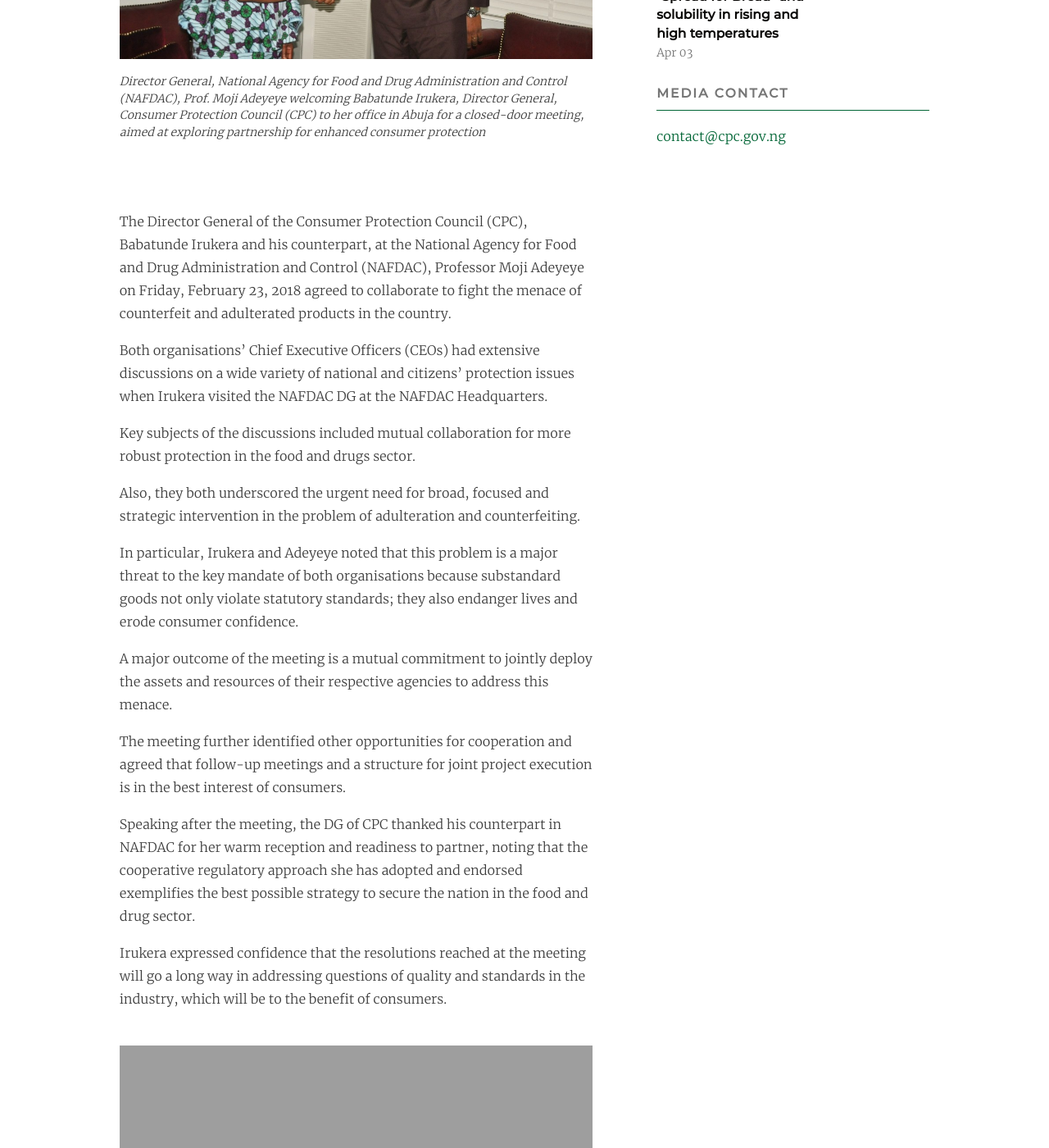
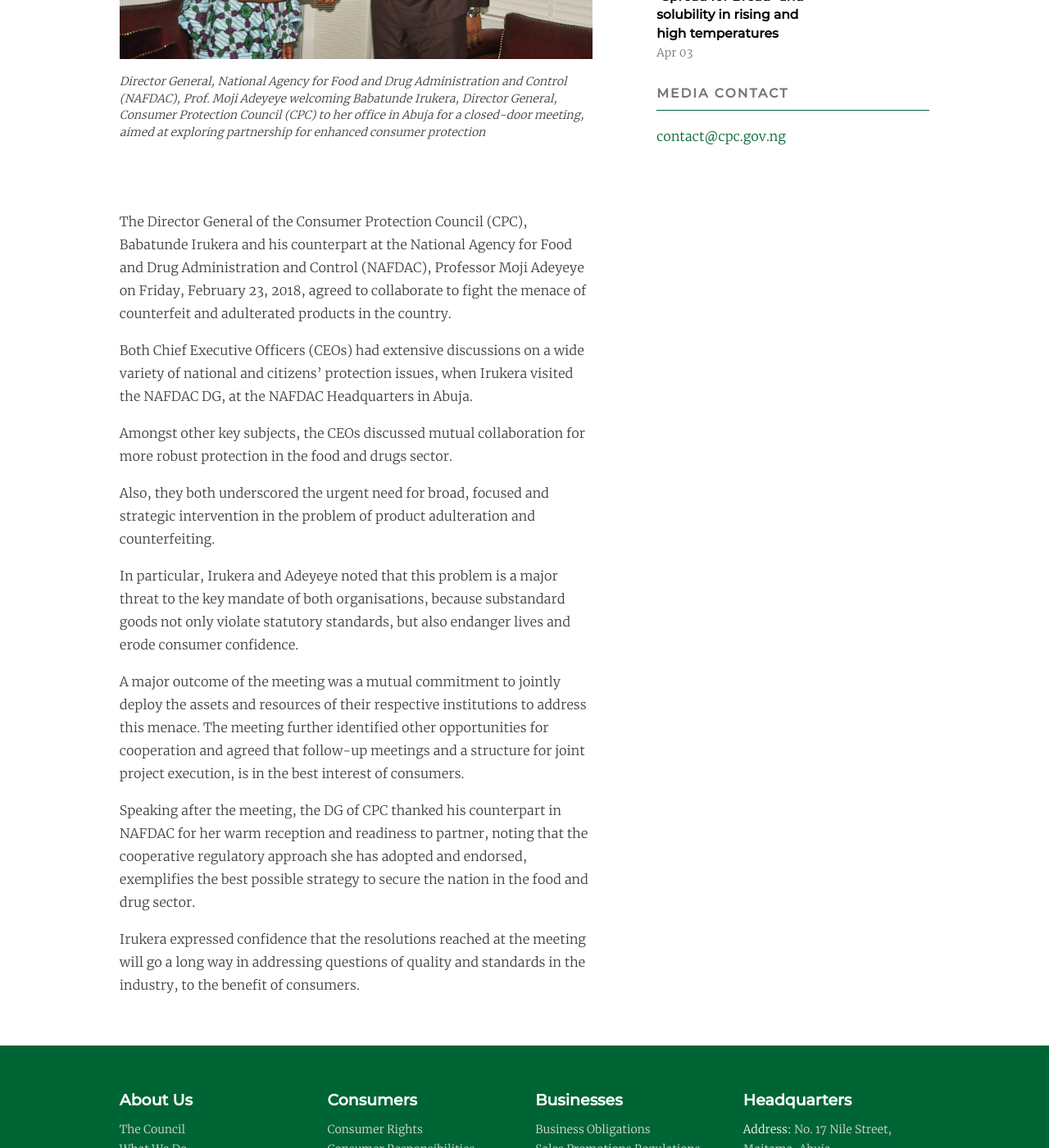
Before and after one commit to psybuglite/cpc-website, a Jekyll site: the page built from _events/nafdac.md, in a window 1280 px wide and 1400 px high, scrolled down 689 px. Shown: the whole window at 82% size. Built offline with Jekyll 4.4.1, drawn with Linux system fonts in a browser that asks for light colours; some of the changed text lies outside the part shown.

Commit message:
Updated Nafdac

```diff
--- a/_events/nafdac.md
+++ b/_events/nafdac.md
@@ -1,34 +1,29 @@
 ---
-title: CPC, NAFDAC CEOs discuss collaboration against counterfeiting, adulteration
-  of food, drugs
-date: 2018-02-23 00:00:00 +01:00
+title: CPC, NAFDAC CEOs discuss collaboration against counterfeiting, and adulteration
+  of food and drugs
+date: 2018-02-22 12:00:00 -11:00
+event_date: 2018-02-23 00:00:00 -11:00
+image: "/uploads/nafdac-01.jpg"
 event_number: 2
-event_date: '2018-02-23'
-event_time: ''
-event_venue: ''
 caption: Director General, National Agency for Food and Drug Administration and Control
   (NAFDAC), Prof. Moji Adeyeye welcoming Babatunde Irukera, Director General, Consumer
   Protection Council (CPC) to her office in Abuja for a closed-door meeting, aimed
   at exploring partnership for enhanced consumer protection
-image: "/uploads/nafdac-01.jpg"
 ---
 
-The Director General of the Consumer Protection Council (CPC), Babatunde Irukera and his counterpart, at the National Agency for Food and Drug Administration and Control (NAFDAC), Professor Moji Adeyeye on Friday, February 23, 2018 agreed to collaborate to fight the menace of counterfeit and adulterated products in the country.
+The Director General of the Consumer Protection Council (CPC), Babatunde Irukera and his counterpart at the National Agency for Food and Drug Administration and Control (NAFDAC), Professor Moji Adeyeye on Friday, February 23, 2018, agreed to collaborate to fight the menace of counterfeit and adulterated products in the country.
 
-Both organisations’ Chief Executive Officers (CEOs) had extensive discussions on a wide variety of national and citizens’ protection issues when Irukera visited the NAFDAC DG at the NAFDAC Headquarters.
+Both Chief Executive Officers (CEOs) had extensive discussions on a wide variety of national and citizens’ protection issues, when Irukera visited the NAFDAC DG, at the NAFDAC Headquarters in Abuja.
 
-Key subjects of the discussions included mutual collaboration for more robust protection in the food and drugs sector.
+Amongst other key subjects, the CEOs discussed mutual collaboration for more robust protection in the food and drugs sector.
 
-Also, they both underscored the urgent need for broad, focused and strategic intervention in the problem of adulteration and counterfeiting.
+Also, they both underscored the urgent need for broad, focused and strategic intervention in the problem of product adulteration and counterfeiting.
 
-In particular, Irukera and Adeyeye noted that this problem is a major threat to the key mandate of both organisations because substandard goods not only violate statutory standards; they also endanger lives and erode consumer confidence.
+In particular, Irukera and Adeyeye noted that this problem is a major threat to the key mandate of both organisations, because substandard goods not only violate statutory standards, but also endanger lives and erode consumer confidence.
 
-A major outcome of the meeting is a mutual commitment to jointly deploy the assets and resources of their respective agencies to address this menace.
+A major outcome of the meeting was a mutual commitment to jointly deploy the assets and resources of their respective institutions to address this menace.
+The meeting further identified other opportunities for cooperation and agreed that follow-up meetings and a structure for joint project execution, is in the best interest of consumers.
 
-The meeting further identified other opportunities for cooperation and agreed that follow-up meetings and a structure for joint project execution is in the best interest of consumers.
+Speaking after the meeting, the DG of CPC thanked his counterpart in NAFDAC for her warm reception and readiness to partner, noting that the cooperative regulatory approach she has adopted and endorsed, exemplifies the best possible strategy to secure the nation in the food and drug sector.
 
-Speaking after the meeting, the DG of CPC thanked his counterpart in NAFDAC for her warm reception and readiness to partner, noting that the cooperative regulatory approach she has adopted and endorsed exemplifies the best possible strategy to secure the nation in the food and drug sector.
-
-Irukera expressed confidence that the resolutions reached at the meeting will go a long way in addressing questions of quality and standards in the industry, which will be to the benefit of consumers.
-
-![Babatunde Irukera, Director General, Consumer Protection Council (CPC) exploring partnership for enhanced consumer protection, in a closed-door meeting with the Director General, National Agency for Food and Drug Administration and Control (NAFDAC), Prof. Moji Adeyeye.]({{ site.url}}/uploads/nafdac-02.jpg){: .spaced-image }
+Irukera expressed confidence that the resolutions reached at the meeting will go a long way in addressing questions of quality and standards in the industry, to the benefit of consumers.
```
